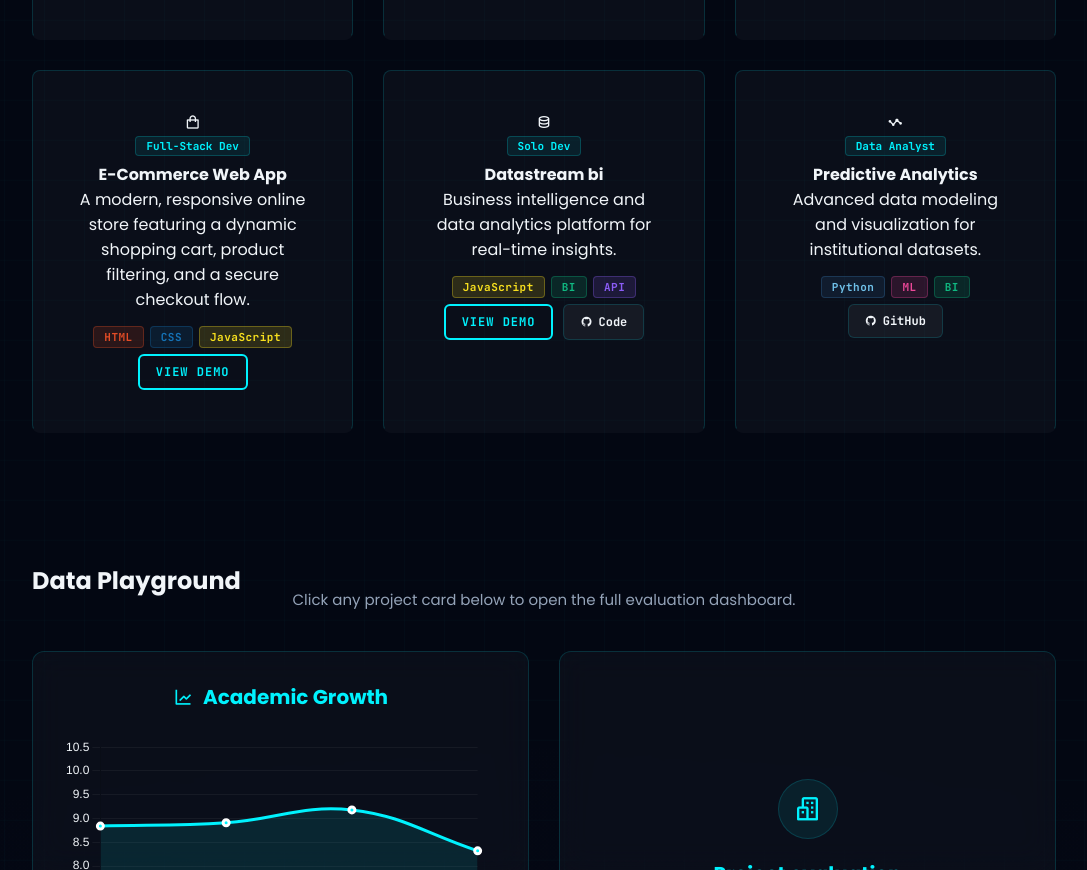
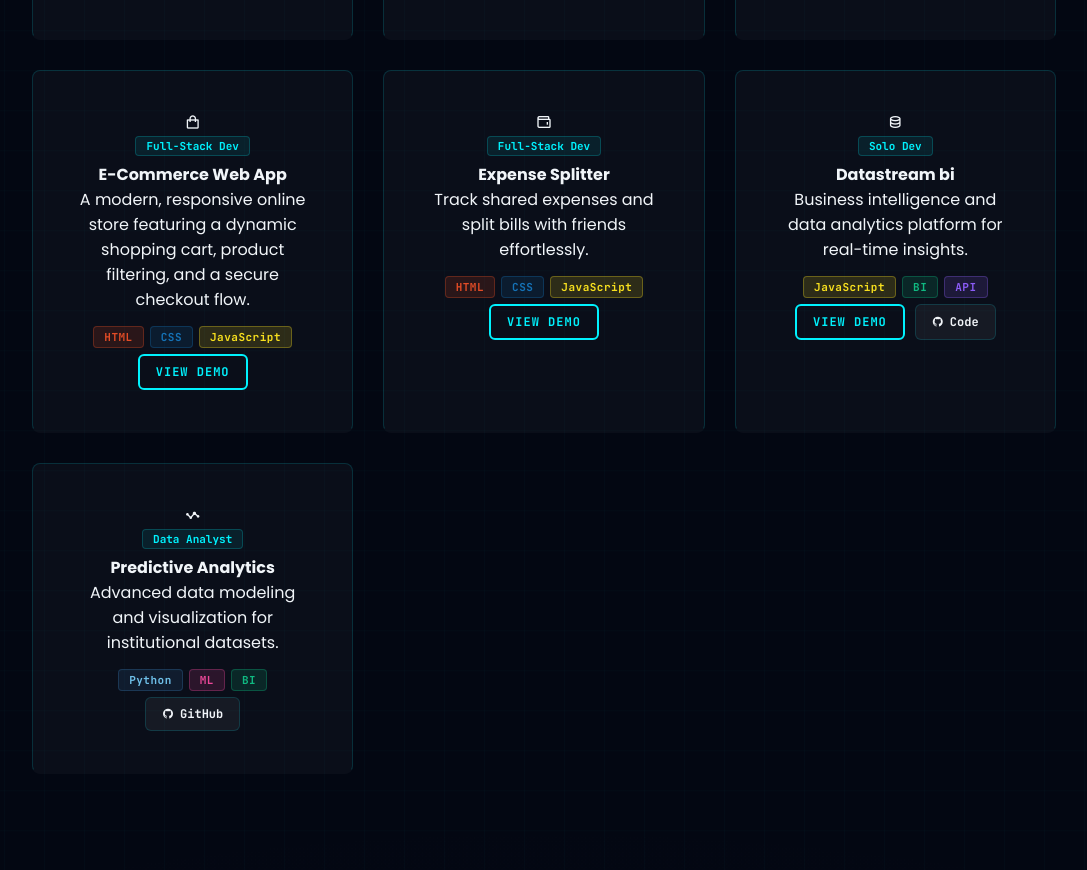
Before and after one commit to swagatkumarmohapatra07-sudo/my-protfolio, a website: page index.html in a window 1280 px wide. Shown: the part 2083-2953 px from the top of the page, without its empty margins (96-1183 px from the left). Drawn offline with nearby package versions, Linux system fonts and the light colour scheme; no server answers.

Commit message:
add another project Expense Splitter .

```diff
--- a/index.html
+++ b/index.html
@@ -190,6 +190,21 @@
                 </div>
             </div>
 
+
+            <div class="project-card">
+                <div class="project-icon"><i class='bx bx-wallet'></i></div>
+                <span class="project-role">Full-Stack Dev</span>
+                <h4>Expense Splitter</h4>
+                <p>Track shared expenses and split bills with friends effortlessly.</p>
+                <div class="project-tags">
+                    <span class="tag tag-html">HTML</span>
+                    <span class="tag tag-css">CSS</span>
+                    <span class="tag tag-js">JavaScript</span>
+                </div>
+                <div class="project-links">
+                    <a href="https://expense-splitter-murex-beta.vercel.app/login.html" target="_blank" class="glow-btn">View Demo</a>
+                </div>
+            </div>
 
             <div class="project-card">
                 <div class="project-icon"><i class='bx bx-data'></i></div>
```
